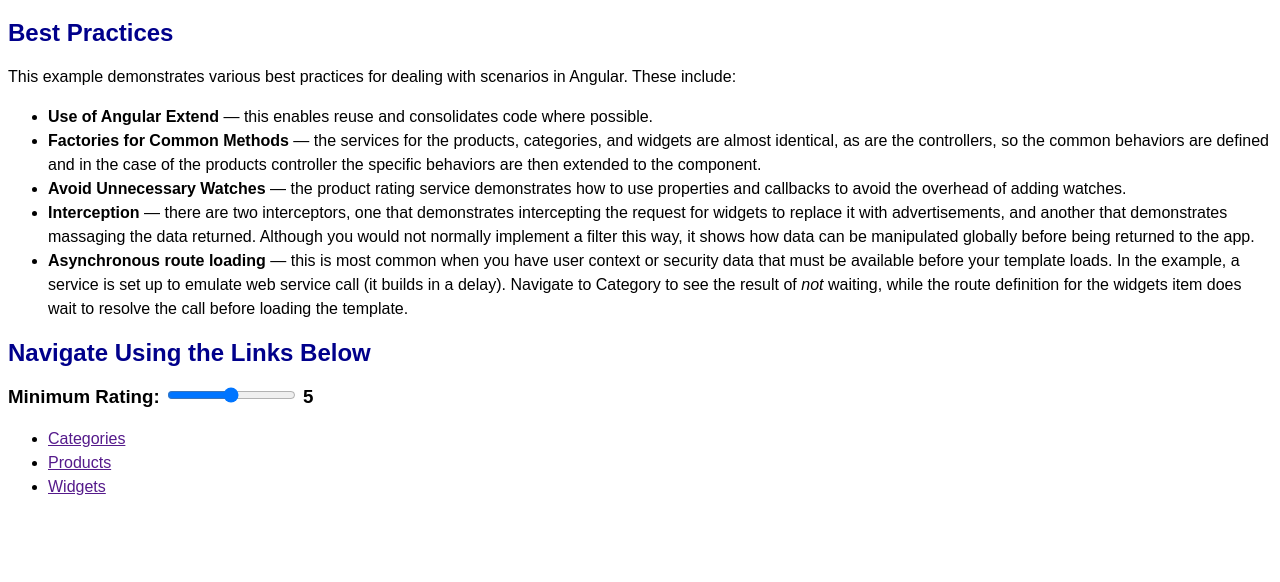
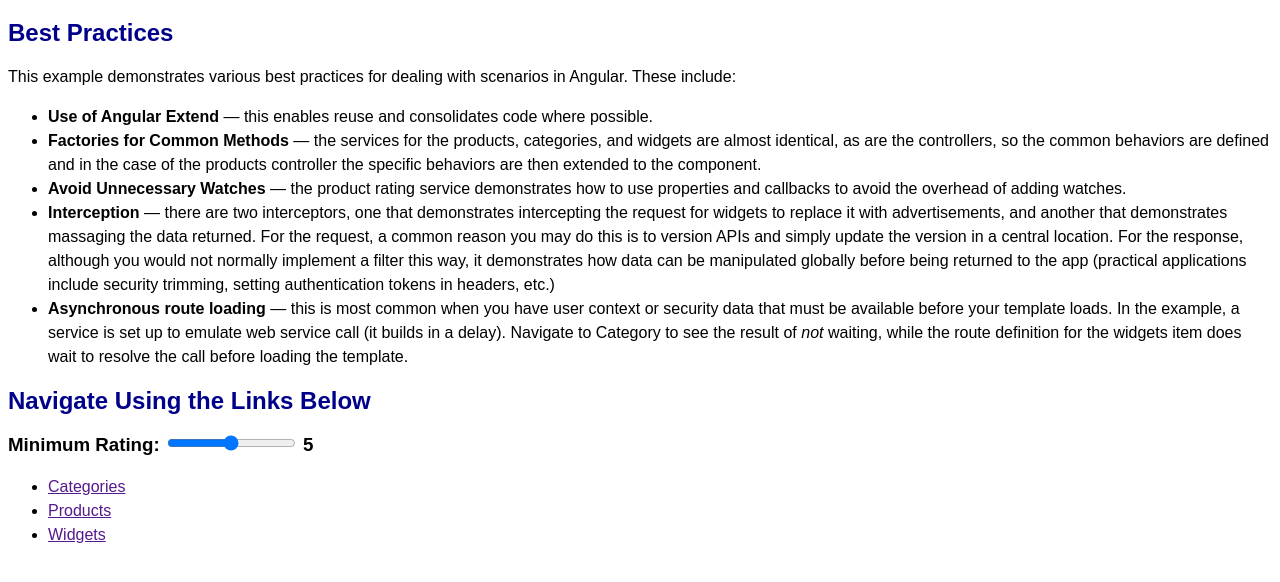
Before and after one commit to JeremyLikness/AngularTipsAndTricks, a plain HTML site: page 03-best-practices.html in a window 1280 px wide. Shown: the part 90-672 px from the top of the page. Drawn offline with Linux system fonts and the light colour scheme.

Commit message:
Clean-up for example

```diff
--- a/03-best-practices.html
+++ b/03-best-practices.html
@@ -33,8 +33,9 @@
     <li><b>Avoid Unnecessary Watches</b> &mdash; the product rating service demonstrates how to use properties and callbacks to avoid the overhead of
     adding watches.</li>
     <li><b>Interception</b> &mdash; there are two interceptors, one that demonstrates intercepting the request for widgets to replace it with advertisements,
-    and another that demonstrates massaging the data returned. Although you would not normally implement a filter this way, it shows how data can be
-    manipulated globally before being returned to the app.</li>
+    and another that demonstrates massaging the data returned. For the request, a common reason you may do this is to version APIs and simply update the
+        version in a central location. For the response, although you would not normally implement a filter this way, it demonstrates how data can be
+    manipulated globally before being returned to the app (practical applications include security trimming, setting authentication tokens in headers, etc.)</li>
     <li><b>Asynchronous route loading</b> &mdash; this is most common when you have user context or security data that must be available before
 your template loads. In the example, a service is set up to emulate web service call (it builds in a delay). Navigate to Category to see the result
 of <i>not</i> waiting, while the route definition for the widgets item does wait to resolve the call before loading the template.</li></ul>
```
